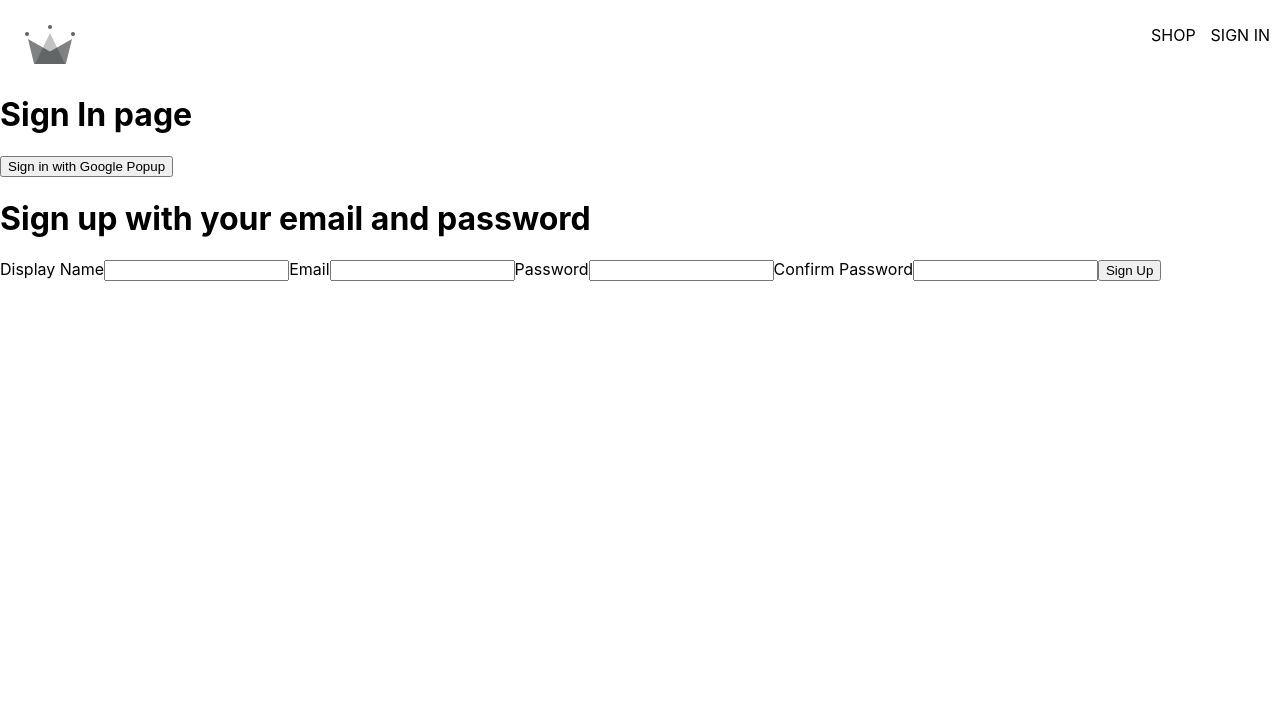
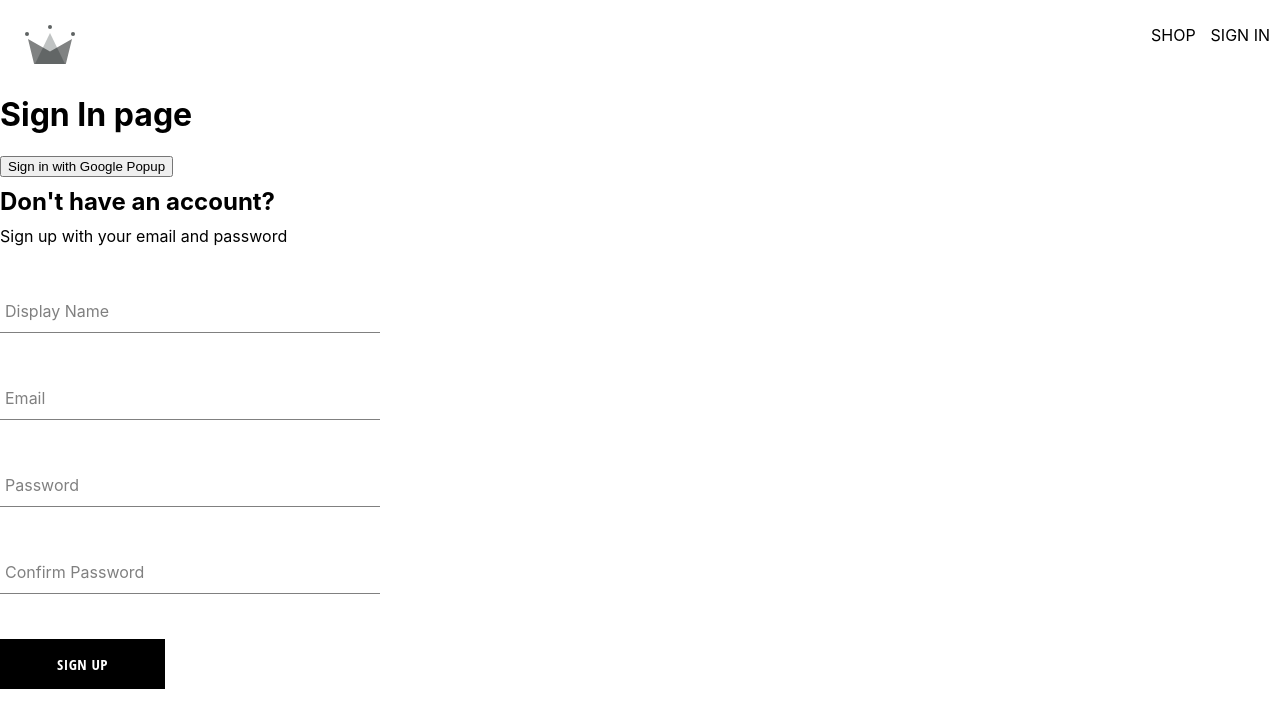
Before and after one commit to wattychen/TopShop, a React (Create React App) app: page /sign-in in a window 1280 px wide. Shown: the top 728 px of the page. Built offline with nearby package versions, Linux system fonts and the light colour scheme.

Commit message:
created the sign-up and form button

```diff
--- /dev/null
+++ b/src/components/button/button.component.jsx
@@ -0,0 +1,19 @@
+import './button.styles.scss'
+
+const BUTTON_TYPE_CLASSES = {
+  google: "google-sign-in",
+  inverted: "inverted",
+};
+
+const Button = ({ children, buttonType, ...otherProps }) => {
+  return (
+    <button
+      className={`button-container ${BUTTON_TYPE_CLASSES[buttonType]}`}
+      {...otherProps}
+    >
+      {children}
+    </button>
+  );
+};
+
+export default Button;
--- /dev/null
+++ b/src/components/button/button.styles.scss
@@ -0,0 +1,46 @@
+.button-container {
+  min-width: 165px;
+  width: auto;
+  height: 50px;
+  letter-spacing: 0.5px;
+  line-height: 50px;
+  padding: 0 35px 0 35px;
+  font-size: 15px;
+  background-color: black;
+  color: white;
+  text-transform: uppercase;
+  font-family: "Open Sans Condensed";
+  font-weight: bolder;
+  border: none;
+  cursor: pointer;
+  display: flex;
+  justify-content: center;
+
+  &:hover {
+    background-color: white;
+    color: black;
+    border: 1px solid black;
+  }
+
+  &.google-sign-in {
+    background-color: #4285f4;
+    color: white;
+
+    &:hover {
+      background-color: #357ae8;
+      border: none;
+    }
+  }
+
+  &.inverted {
+    background-color: white;
+    color: black;
+    border: 1px solid black;
+
+    &:hover {
+      background-color: black;
+      color: white;
+      border: none;
+    }
+  }
+}
--- /dev/null
+++ b/src/components/form-input/form-input.component.jsx
@@ -0,0 +1,20 @@
+import "./form-input.styles.scss";
+
+const FormInput = ({ label, ...otherProps }) => {
+  return (
+    <div className="group">
+      <input className="form-input" {...otherProps} />
+      {label && (
+        <label
+          className={`${
+            otherProps.value.length ? "shrink" : ""
+          } form-input-label`}
+        >
+          {label}
+        </label>
+      )}
+    </div>
+  );
+};
+
+export default FormInput;
--- /dev/null
+++ b/src/components/form-input/form-input.styles.scss
@@ -0,0 +1,54 @@
+$sub-color: grey;
+$main-color: black;
+
+@mixin shrinkLabel {
+  top: -14px;
+  font-size: 12px;
+  color: $main-color;
+}
+
+.group {
+  position: relative;
+  margin: 45px 0;
+
+  .form-input {
+    background: none;
+    background-color: white;
+    color: $sub-color;
+    font-size: 18px;
+    padding: 10px 10px 10px 5px;
+    display: block;
+    width: 100%;
+    border: none;
+    border-radius: 0;
+    border-bottom: 1px solid $sub-color;
+    margin: 25px 0;
+
+    &:focus {
+      outline: none;
+    }
+
+    &:focus ~ .form-input-label {
+      @include shrinkLabel();
+    }
+  }
+
+  input[type='password'] {
+    letter-spacing: 0.3em;
+  }
+
+  .form-input-label {
+    color: $sub-color;
+    font-size: 16px;
+    font-weight: normal;
+    position: absolute;
+    pointer-events: none;
+    left: 5px;
+    top: 10px;
+    transition: 300ms ease all;
+
+    &.shrink {
+      @include shrinkLabel();
+    }
+  }
+}
--- a/src/components/sign-up-form/sign-up-form.component.jsx
+++ b/src/components/sign-up-form/sign-up-form.component.jsx
@@ -1,4 +1,12 @@
 import { useState } from "react";
+import FormInput from "../form-input/form-input.component";
+import Button from "../button/button.component";
+import {
+  createAuthUserWithEmailAndPassword,
+  createUserDocumentFromAuth,
+} from "../../utils/firebase/firebase.utils";
+
+import "./sign-up-form.styles.scss";
 
 const defaultFormFields = {
   displayName: "",
@@ -11,7 +19,34 @@
   const [formFields, setFormFields] = useState(defaultFormFields);
   const { displayName, email, password, confirmPassword } = formFields;
 
-  console.log(formFields)
+  console.log(formFields);
+
+  const resetFormFields = () => {
+    setFormFields(defaultFormFields);
+  };
+
+  const handleSubmit = async (event) => {
+    event.preventDefault();
+    if (password !== confirmPassword) {
+      alert("passwords do not match");
+      return;
+    }
+
+    try {
+      const { user } = await createAuthUserWithEmailAndPassword(
+        email,
+        password
+      );
+      await createUserDocumentFromAuth(user, { displayName });
+      resetFormFields();
+    } catch (error) {
+      if (error.code === "auth/email-already-in-use") {
+        alert("Cannot create user email already in use");
+      } else {
+      }
+      console.log("user creation encountered an error", error);
+    }
+  };
 
   const handleChange = (event) => {
     const { name, value } = event.target;
@@ -19,11 +54,12 @@
   };
 
   return (
-    <div>
-      <h1>Sign up with your email and password</h1>
-      <form>
-        <label>Display Name</label>
-        <input
+    <div className="sign-up-container">
+      <h2>Don't have an account?</h2>
+      <span>Sign up with your email and password</span>
+      <form onSubmit={handleSubmit}>
+        <FormInput
+          label="Display Name"
           type="text"
           required
           onChange={handleChange}
@@ -31,8 +67,8 @@
           value={displayName}
         />
 
-        <label>Email</label>
-        <input
+        <FormInput
+          label="Email"
           type="email"
           required
           onChange={handleChange}
@@ -40,8 +76,8 @@
           value={email}
         />
 
-        <label>Password</label>
-        <input
+        <FormInput
+          label="Password"
           type="password"
           required
           onChange={handleChange}
@@ -49,8 +85,8 @@
           value={password}
         />
 
-        <label>Confirm Password</label>
-        <input
+        <FormInput
+          label="Confirm Password"
           type="password"
           required
           onChange={handleChange}
@@ -58,7 +94,7 @@
           value={confirmPassword}
         />
 
-        <button type="submit">Sign Up</button>
+        <Button type="submit">Sign Up</Button>
       </form>
     </div>
   );
--- /dev/null
+++ b/src/components/sign-up-form/sign-up-form.styles.scss
@@ -0,0 +1,9 @@
+.sign-up-container {
+  display: flex;
+  flex-direction: column;
+  width: 380px;
+}
+
+h2 {
+  margin: 10px 0;
+}
--- a/src/utils/firebase/firebase.utils.js
+++ b/src/utils/firebase/firebase.utils.js
@@ -4,6 +4,7 @@
   signInWithRedirect,
   signInWithPopup,
   GoogleAuthProvider,
+  createUserWithEmailAndPassword,
 } from "firebase/auth";
 import { getFirestore, doc, getDoc, setDoc } from "firebase/firestore";
 
@@ -21,17 +22,18 @@
 
 const googleProvider = new GoogleAuthProvider();
 
-
 googleProvider.setCustomParameters({
   prompt: "select_account",
 });
 
 export const auth = getAuth();
-export const signInWithGooglePopup = () => signInWithPopup(auth, googleProvider);
+export const signInWithGooglePopup = () =>
+  signInWithPopup(auth, googleProvider);
 
 export const db = getFirestore();
 
-export const createUserDocumentFromAuth = async (userAuth) => {
+export const createUserDocumentFromAuth = async (userAuth, additionalInfo = {}) => {
+  if (!userAuth) return;
   const userDocRef = doc(db, "users", userAuth.uid);
   console.log(userDocRef);
 
@@ -48,6 +50,7 @@
         displayName,
         email,
         createdAt,
+        ...additionalInfo
       });
     } catch (error) {
       console.log("error creating the user", error.message);
@@ -56,3 +59,8 @@
 
   return userDocRef;
 };
+
+export const createAuthUserWithEmailAndPassword = async (email, password) => {
+  if (!email || !password) return;
+  return createUserWithEmailAndPassword(auth, email, password);
+};
```
